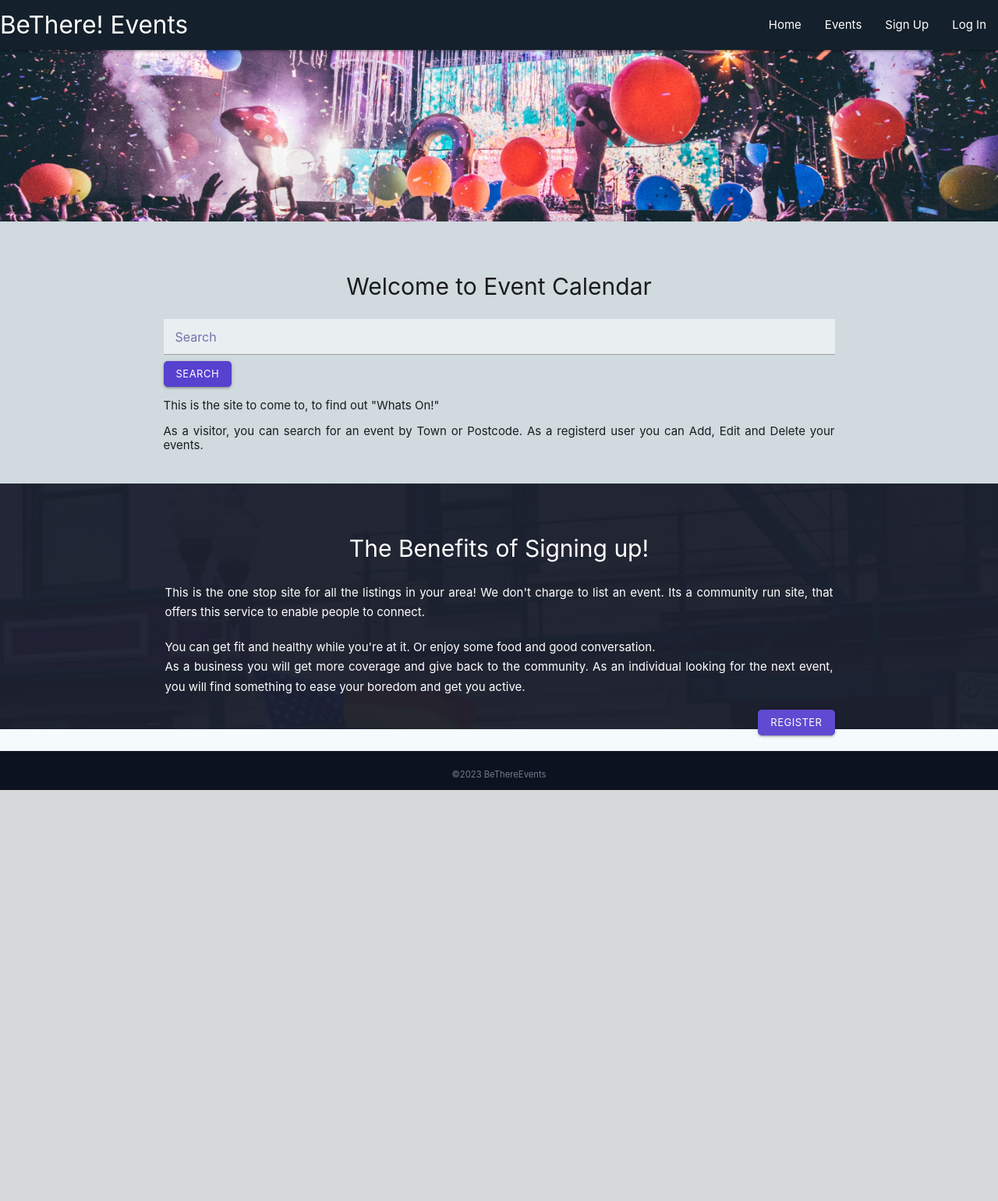
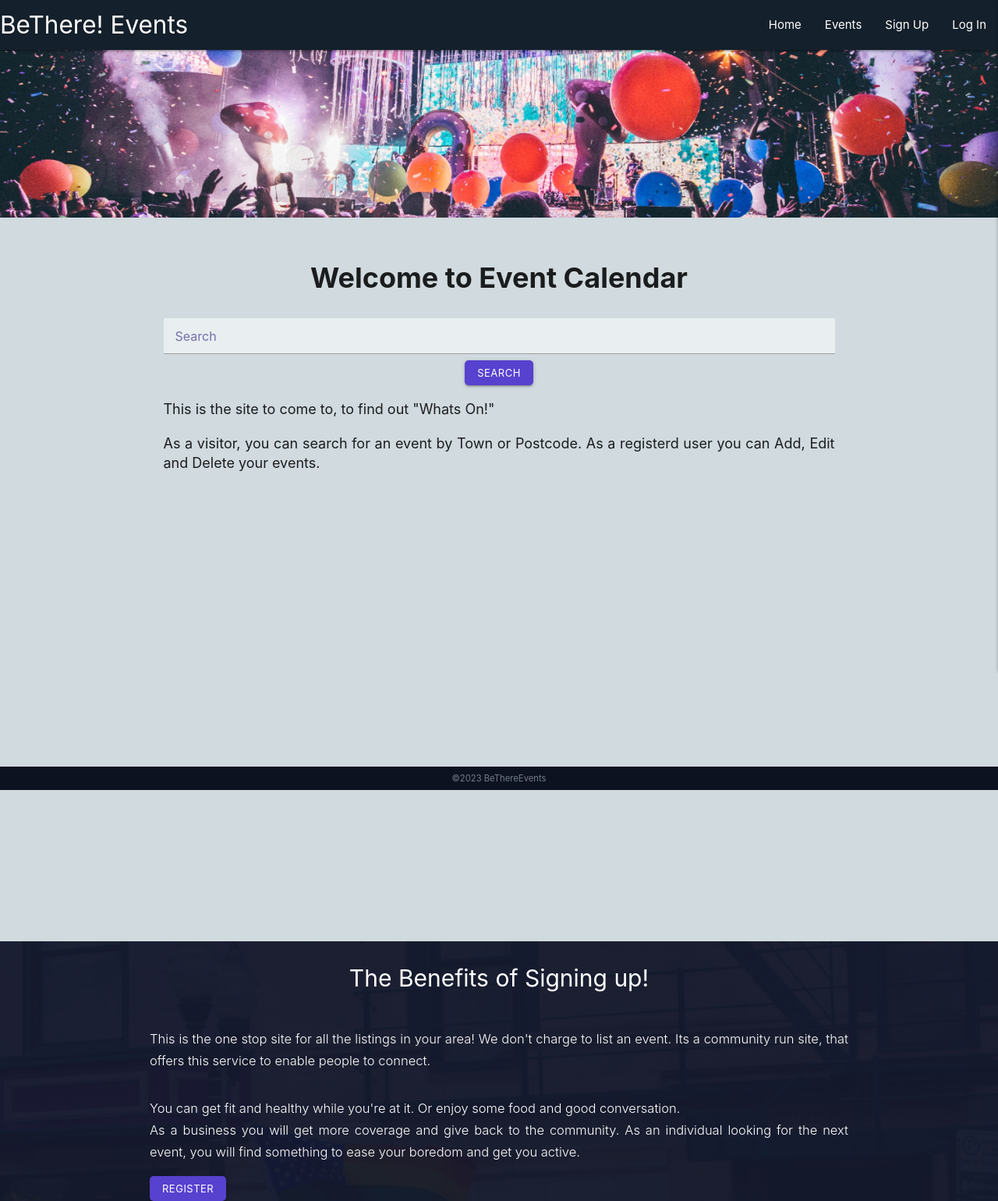
Before and after one commit to wendybovill/be-there-events, a Flask app: page / in a window 1280 px wide. Shown: the whole page at 78% size. Before the commit the page ends 1013 px from the top, so only its background shows below. Run offline with Flask 3, Linux system fonts and the light colour scheme; some libraries are stand-ins or nearby versions.

Commit message:
had to work offline today as there was a bug in CI gitpod with workspace hours run out

```diff
--- a/app.py
+++ b/app.py
@@ -29,10 +29,10 @@ def home():
 @app.route("/sign_up", methods=["GET", "POST"])
 def sign_up():
     if request.method == "POST":
-        existing_username = mongo.db.user.find_one(
+        existing_username = mongo.db.users.find_one(
             {"username": request.form.get("username").lower()}
         )
-        existing_email = mongo.db.user.find_one(
+        existing_email = mongo.db.users.find_one(
             {"email": request.form.get("email").lower()}
         )
         sign_up = {
@@ -51,7 +51,7 @@ def sign_up():
             flash("That email address is already registered")
             return redirect(url_for("sign_up"))
 
-        mongo.db.user.insert_one(sign_up)
+        mongo.db.users.insert_one(sign_up)
 
         session["user"] = request.form.get("username").lower()
         flash("Welcome to BeThere Events!")
@@ -62,7 +62,7 @@ def sign_up():
 @app.route("/log_in", methods=["GET", "POST"])
 def log_in():
     if request.method == "POST":
-        existing_user = mongo.db.user.find_one(
+        existing_user = mongo.db.users.find_one(
             {"username": request.form.get("username").lower()})
 
         if existing_user:
@@ -105,7 +105,7 @@ def log_out_confirm():
 @app.route("/profile/<username>", methods=["GET", "POST"])
 def profile(username):
     # retrieve username for session from db
-    username = mongo.db.user.find_one(
+    user_id = mongo.db.users.find_one(
         {"username": session["user"]})["username"]
 
     user = username
--- a/static/css/styles.css
+++ b/static/css/styles.css
@@ -1,22 +1,44 @@
 .site {
-    background-color: rgb(245, 251, 252);
     display: flex;
     height: 100vh;
     flex-direction: column;
     padding: 0;
-
 }
 
 header {
-    height: 60px;
+    height: 55px;
     background-color: rgb(10, 32, 46);
     z-index: 9999;
     color: white;
 }
 
+.sidenav {
+    background-color: rgb(10, 32, 46);
+    color: white;
+}
+
+.sidenav li>a, nav ul a {
+    color: white;
+}
+
+.sidenav li>a:hover, nav ul a:hover {
+    color: rgb(136, 111, 250);
+    background-color: #00e1ff0a;
+}
+
+.sidenav li>a:active, nav ul a:active {
+    color: rgb(196, 95, 0);
+}
+
 main {
     flex: 1 0 auto;
 }
+
+
+*::before, *::after {
+    -webkit-box-sizing: unset!important;
+    box-sizing: unset!important;
+    }
 
 .flash_alert {
     color: #910000;
@@ -29,9 +51,10 @@ main {
     background-position: center center;
     background-size:cover;
     background-repeat: no-repeat;
-    max-height: 400px;
+    max-height: 450px;
     min-height: 28vh;
     height: auto;
+    width:auto;
     overflow-y: hidden;
 }
 
@@ -39,9 +62,6 @@ section {
     padding: 25px;
     margin: 0;
     width: 100%;
-    height:auto;
-    min-height: 32vh;
-    flex: 1 0 auto;
 }
 
 #logo {
@@ -54,11 +74,29 @@ section {
 nav {
  z-index: 99999;
  background-color: rgb(20, 32, 43);
+ height: 55px;
 }
 
 h1 {
-    font-size: 2em;
-    text-align: center;
+    display: unset;
+    margin-block-start: unset;
+    margin-block-end: unset;
+
+    font-weight: bold;
+    }
+
+h1 {
+    font-size: 2em!important;
+    text-align: center!important;
+    margin: 25px!important;
+}
+
+div.h1 {
+    font-size: 2em!important;
+    text-align: center!important;
+    margin: 25px 0!important;
+    display: inline-block!important;
+    width: 100%;
 }
 
 h2 {
@@ -88,34 +126,54 @@ div.event-title.indigo-text.text-lighten-1.collapsible-header, .collapsible {
 
 #section_one {
     background-color: rgb(208, 218, 223);
+    min-height: 25vh;
+    padding: 25px;
+}
+
+div#section_one {
+    font-size: 1.2em;
+    font-weight: 700;
+    text-align: center;
+    width:100%;
+}
+
+div#section_one p{
+    font-size: 1em;
+    text-align: justify;
+    width:100%;
+    font-weight: 400;
+    line-height: 1.4;
+}
+
+.fit {
+    height: 100%;
 }
 #section_two {
     background-image: url(/static/images/image_5.jpg);
     background-size: cover;
     background-repeat: no-repeat;
     background-attachment: fixed;
-    opacity: 0.95;
-    padding:0;
+    width: 100%;
+    min-height: 35vh;
 }
 
 .overlay {
-    background-color: rgba(17, 21, 37, 0.959);
+    background: rgba(21, 26, 45, 0.959);
     color: white;
     text-align: justify;
     width: 100%;
-    min-height: 32vh;
-    padding: 25px;
+    min-height: 35vh;
+    margin:unset;
 }
 
 .page-footer {
-    background: rgb(12, 18, 32);
+    background: rgb(12, 18, 32)!important;
     color: rgb(115, 124, 139);
     line-height: 1em;
-    height: 5vh;
     text-align: center;
-    padding: 25px;
     font-size: 0.75em;
-    position: relative;
+    min-height: 30px!important;
+    padding: 10px 5px;
 }
 
 .page-padding {
@@ -175,7 +266,9 @@ div.bottom {
 
 .benefits p {
     line-height: 1.7em;
-    padding: 2px;
+    font-weight: 300;
+    font-size: 1.1em;
+    display: inline-block;
 }
 
 .vertical-spacing a {
--- a/static/js/scripts.js
+++ b/static/js/scripts.js
@@ -10,4 +10,8 @@ $(document).ready(function(){
   $('.datepicker').datepicker({yearRange: 100});
 });
 
+$(document).ready(function(){
+  $('.sidenav').sidenav({edge:'right'});
+});
+
 M.AutoInit();
--- a/templates/add_event.html
+++ b/templates/add_event.html
@@ -11,7 +11,7 @@
 {% block content %}
 
 
-    <h1 class="center-align">Add A New Event</h1>
+<div class="center h1">Add A New Event</div>
 
         <div class="row centered">
             <form class="s12 card m8" method="POST" action="{{ url_for('add_event') }}">
--- a/templates/add_type.html
+++ b/templates/add_type.html
@@ -2,7 +2,7 @@
 
 {% block content %}
 
-    <h1 class="center-align">Add A New Event Type</h1>
+<div class="center h1">Add A New Event Type</div>
 
     {% for message in get_flashed_messages() %}
     <h2>{{ message }}</h2>
--- a/templates/base.html
+++ b/templates/base.html
@@ -40,7 +40,7 @@
             </div>
           </nav>
 
-          <ul class="sidenav" id="mobile">
+          <ul class="sidenav right white-text" id="mobile">
                 <li><a href="{{ url_for('home')}}">Home</a></li>
                 <li><a href="{{ url_for('get_events')}}">Events</a></li>
                 <!-- Check if a user is logged then show profile link -->
@@ -59,17 +59,15 @@
     </header>
     <main>
         <div class="jumbotron"></div>
-
         {% block content %}
 
         {% endblock content %}
     </main>
-    <!-- Footer -->
+<!-- Footer -->
     <footer class="page-footer">
         &copy;2023 BeThereEvents
     </footer>
 <!-- Scripts -->
-
     <script src="https://code.jquery.com/jquery-3.5.1.min.js"
     integrity="sha256-9/aliU8dGd2tb6OSsuzixeV4y/faTqgFtohetphbbj0=" crossorigin="anonymous"></script>
     <script src="https://cdnjs.cloudflare.com/ajax/libs/materialize/1.0.0/js/materialize.min.js"></script>
--- a/templates/delete_event.html
+++ b/templates/delete_event.html
@@ -2,7 +2,7 @@
 
 {% block content %}
 
-    <h1 class="center-align">Delete this Event?</h1>
+<div class="center h1">Delete this Event?</div>
         <div class="section">
             {% with messages = get_flashed_messages() %}
                 {% if messages %}
--- a/templates/delete_type.html
+++ b/templates/delete_type.html
@@ -2,7 +2,7 @@
 
 {% block content %}
 
-    <h1 class="center-align">Delete this Event Type?</h1>
+<div class="center h1">Delete this Event Type?</div>
         <div class="section">
             {% with messages = get_flashed_messages() %}
                 {% if messages %}
--- a/templates/edit_events.html
+++ b/templates/edit_events.html
@@ -2,7 +2,7 @@
 
 {% block content %}
 
-    <h1 class="center-align">Edit the Event</h1>
+<div class="center h1">Edit the Event</div>
 
         {% for message in get_flashed_messages() %}
             <h2 class="center">{{ message }}</h2>
--- a/templates/edit_type.html
+++ b/templates/edit_type.html
@@ -2,11 +2,11 @@
 
 {% block content %}
 
-    <h1 class="center-align">Edit The Event Type</h1>
+<div class="center h1">Edit The Event Type</div>
 
     {% for message in get_flashed_messages() %}
         <h2 class="center">{{ message }}</h2>
-    { % endfor %}
+    {% endfor %}
 
         <div class="row centered">
             <form class="s12 card m8" method="POST" action="{{ url_for('edit_type', type_id=type._id) }}">
--- a/templates/events.html
+++ b/templates/events.html
@@ -2,7 +2,7 @@
 
 {% block content %}
 
-    <h1 class="center-align">Whats Happening, When??</h1>
+<div class="center h1">Whats Happening, When??</div>
         {% for message in get_flashed_messages() %}
             <h2 class="center">{{ message }}</h2>
         {% endfor %}
--- a/templates/index.html
+++ b/templates/index.html
@@ -5,8 +5,8 @@
 
 {% block content %}
 
-<section id="section_one">
-  <h1 class="">Welcome to Event Calendar</h1>
+<div id="section_one" class="fit">
+    <div class="h1">Welcome to Event Calendar</div>
     <div class="col m8 s12 centered">
         <form class="form-inline my-2 my-med-0">
           <input class="col form-control m8 s12" type="search" placeholder="Search">
@@ -17,23 +17,27 @@
         </p>
         <p>
           As a visitor, you can search for an event by Town or Postcode. As a registerd user you can Add, Edit and Delete your events.
-    </p></div>
+        </p>
+    </div>
+</div>
 
-</section>
-<section id="section_two">
+<div id="section_two">
   <div class="overlay">
-  <h1 class="">The Benefits of Signing up!</h1>
- <div class="benefits centered col m8 s12"><p>This is the one stop site for all the listings in your area! We don't charge to list an event.
+          <div class="benefits centered col m8 s12">
+            <div class="h1">The Benefits of Signing up!</div>
+            <div>
+              <p>This is the one stop site for all the listings in your area! We don't charge to list an event.
                 Its a community run site, that offers this service to enable people to connect. </p>
               <p>You can get fit and healthy while you're at it. Or enjoy some food and good conversation.<br>
                 As a business you will get more coverage and give back to the community. As an individual looking for the next event, you will find something to ease your boredom and get you active.
               </p>
- <div class="row right">
+            </div >
+            <div>
                 <div class="col s6 ">
                     <a href="{{ url_for('sign_up')}}" class="btn-small front_button center"> Register </a>
                 </div>
             </div>
           </div>
   </div>
-</section>
+</div>
 {% endblock content %}
--- a/templates/log_out_confirm.html
+++ b/templates/log_out_confirm.html
@@ -2,7 +2,7 @@
 
 {% block content %}
 
-    <h1 class="center-align">Logout?</h1>
+<div class="center h1">Logout?</div>
         <div class="section">
             {% with messages = get_flashed_messages() %}
                 {% if messages %}
--- a/templates/login.html
+++ b/templates/login.html
@@ -2,7 +2,7 @@
 
 {% block content %}
 
-<h1 class="center-align">Login</h1>
+<div class="center h1">Login</div>
 
 <div class="section">
     {% with messages = get_flashed_messages() %}
--- a/templates/register.html
+++ b/templates/register.html
@@ -2,7 +2,7 @@
 
 {% block content %}
 
-<h1 class="center-align">Sign Up!</h1>
+<div class="center h1">Sign Up!</div>
 
     <div class="section">
         {% with messages = get_flashed_messages() %}
```
Also changed, not shown: other parts of static/css/styles.css (+36 -3 lines), templates/profile.html (+24 -10 lines), templates/types.html (+35 -26 lines), templates/confirm_delete_type.html (deleted), 1 other file. Lines whose indentation alone changed are shown as unchanged.
